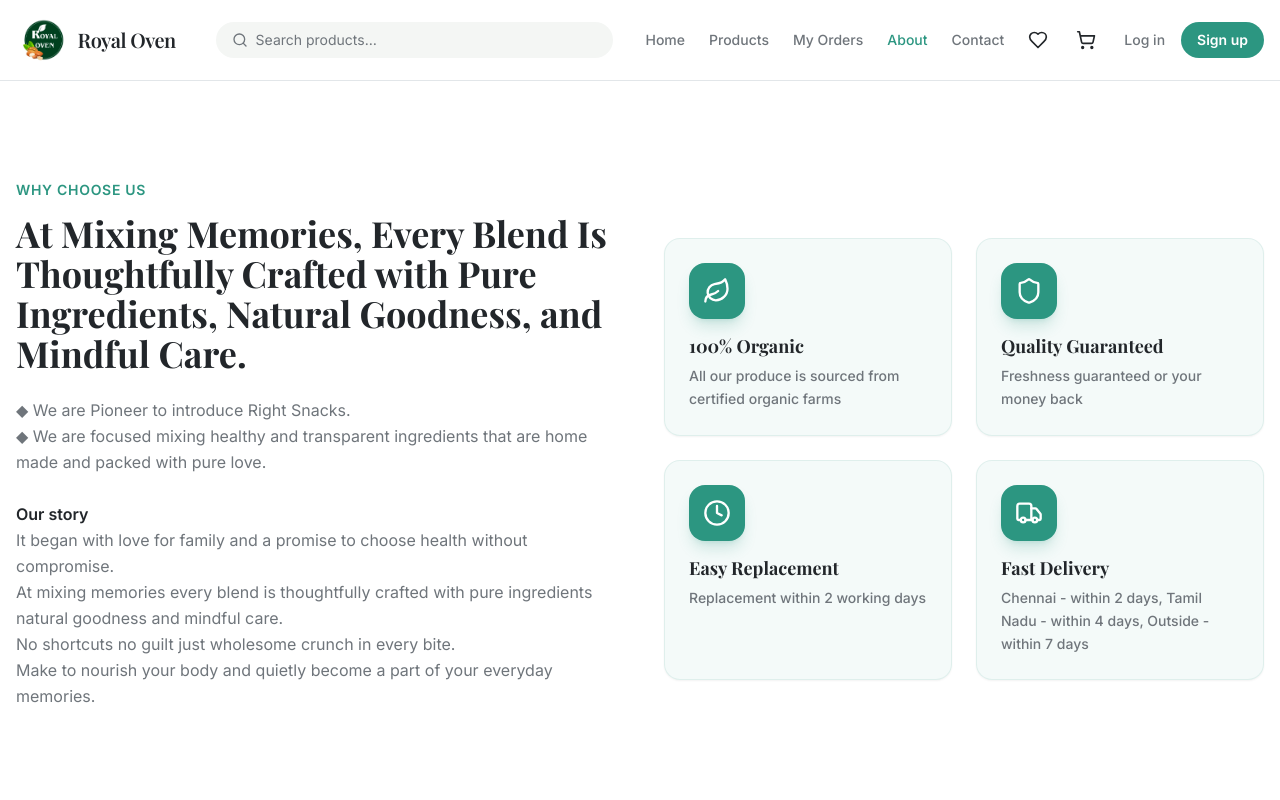
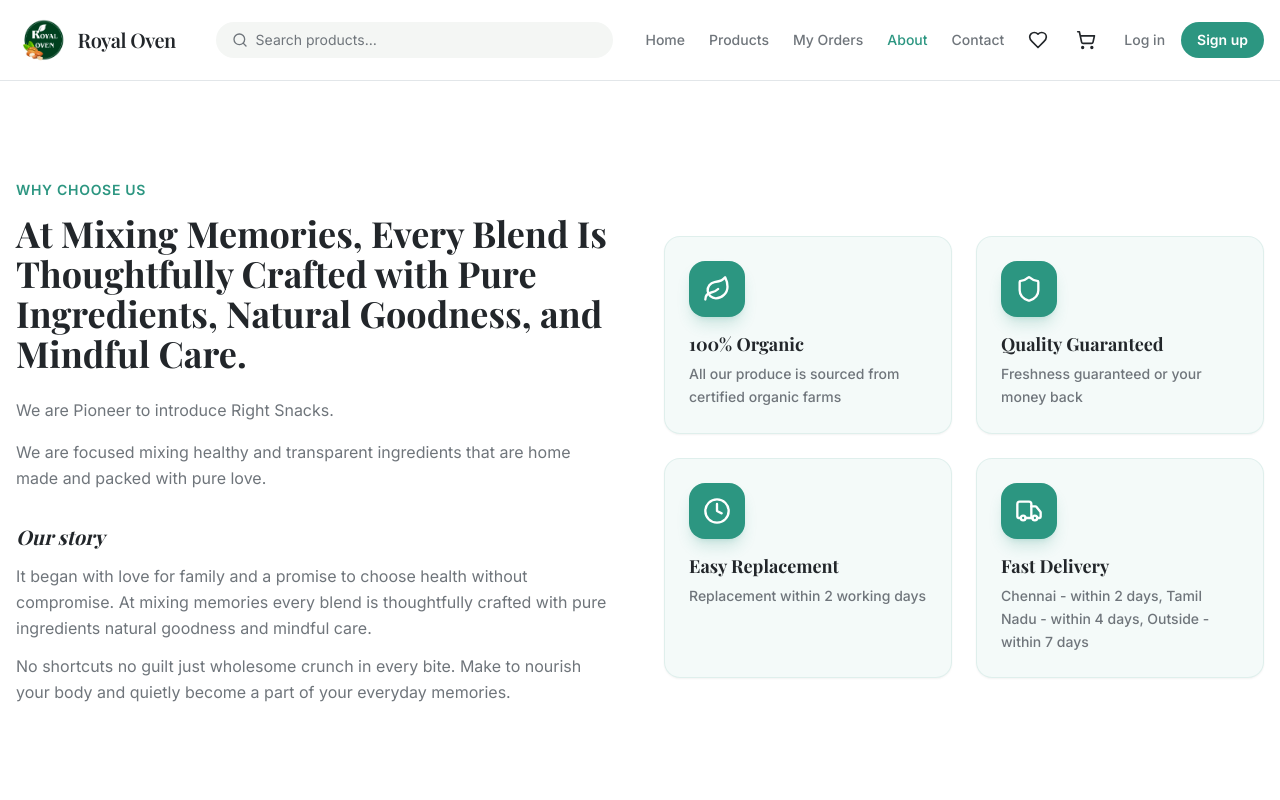
Before and after one commit to Geometriccae/Mixing-memories, a React (Vite) app in the folder frontend/: page /about in a window 1280 px wide. Shown: the top 800 px of the page. Built offline with nearby package versions, Linux system fonts and the light colour scheme; the HTML template or start-up script is replaced by a standard one; a web font is replaced by a local one.

Commit message:
about section ui changes

```diff
--- a/frontend/src/components/home/AboutSection.tsx
+++ b/frontend/src/components/home/AboutSection.tsx
@@ -17,22 +17,26 @@ const AboutSection = () => (
         <h2 className="font-display text-3xl md:text-4xl font-bold text-foreground mt-3 mb-6">
           At Mixing Memories, Every Blend Is Thoughtfully Crafted with Pure Ingredients, Natural Goodness, and Mindful Care.
         </h2>
-        <p className="text-muted-foreground leading-relaxed mb-8">
-          ◆ We are Pioneer to introduce Right Snacks.
-          <br />
-          ◆ We are focused mixing healthy and transparent ingredients that are home made and packed with pure love.
-          <br />
-          <br />
-          <span className="font-semibold text-foreground">Our story</span>
-          <br />
-          It began with love for family and a promise to choose health without compromise.
-          <br />
-          At mixing memories every blend is thoughtfully crafted with pure ingredients natural goodness and mindful care.
-          <br />
-          No shortcuts no guilt just wholesome crunch in every bite.
-          <br />
-          Make to nourish your body and quietly become a part of your everyday memories.
-        </p>
+        <div className="space-y-4 text-muted-foreground leading-relaxed mb-8">
+          <p>
+            We are Pioneer to introduce Right Snacks.
+          </p>
+          <p>
+            We are focused mixing healthy and transparent ingredients that are home made and packed with pure love.
+          </p>
+
+          <div className="pt-4">
+            <h3 className="font-display text-xl font-bold text-foreground mb-3 italic">Our story</h3>
+            <p>
+              It began with love for family and a promise to choose health without compromise.
+              At mixing memories every blend is thoughtfully crafted with pure ingredients natural goodness and mindful care.
+            </p>
+            <p className="mt-3">
+              No shortcuts no guilt just wholesome crunch in every bite.
+              Make to nourish your body and quietly become a part of your everyday memories.
+            </p>
+          </div>
+        </div>
       </div>
 
       <div className="grid grid-cols-1 sm:grid-cols-2 gap-6">
--- a/frontend/src/components/home/FeaturedProducts.tsx
+++ b/frontend/src/components/home/FeaturedProducts.tsx
@@ -18,14 +18,20 @@ const FeaturedProducts = () => {
     (async () => {
       setLoading(true);
       try {
-        const apiProducts = await fetchPublicProducts(FEATURED_LIMIT + 4);
+        // Add a small artificial delay to ensure the spinner is visible and not flickering
+        const [apiProducts] = await Promise.all([
+          fetchPublicProducts(FEATURED_LIMIT + 4),
+          new Promise((resolve) => setTimeout(resolve, 600))
+        ]);
+
         if (cancelled) return;
         const mapped = apiProducts
           .map((p) => mapApiProductToProduct(p, goldenJaggeryWhite))
           .filter((p): p is Product => p !== null)
           .slice(0, FEATURED_LIMIT);
         setProducts(mapped);
-      } catch {
+      } catch (err) {
+        console.error("Failed to fetch products:", err);
         if (!cancelled) setProducts([]);
       } finally {
         if (!cancelled) setLoading(false);
@@ -39,13 +45,26 @@ const FeaturedProducts = () => {
   return (
     <SectionWrapper className="bg-muted/50">
       <SectionHeading title="Available Products" subtitle="Handpicked fresh items just for you" />
+
       {loading ? (
-        <LoadingSpinner text="Fetching latest products..." />
-      ) : (
+        <div className="min-h-[400px] flex flex-col items-center justify-center">
+          <LoadingSpinner text="Fetching latest products..." />
+        </div>
+      ) : products.length > 0 ? (
         <div className="grid grid-cols-2 md:grid-cols-3 lg:grid-cols-4 gap-4 md:gap-6">
           {products.map((p) => (
             <ProductCard key={p.id} product={p} />
           ))}
+        </div>
+      ) : (
+        <div className="min-h-[300px] flex flex-col items-center justify-center text-center p-8 bg-white rounded-3xl border border-dashed border-border shadow-sm">
+          <p className="text-muted-foreground font-medium mb-4">No products available at the moment.</p>
+          <button
+            onClick={() => window.location.reload()}
+            className="px-6 py-2 bg-primary text-primary-foreground rounded-full font-bold hover:opacity-90 transition-all text-sm"
+          >
+            Refresh Page
+          </button>
         </div>
       )}
     </SectionWrapper>
```
